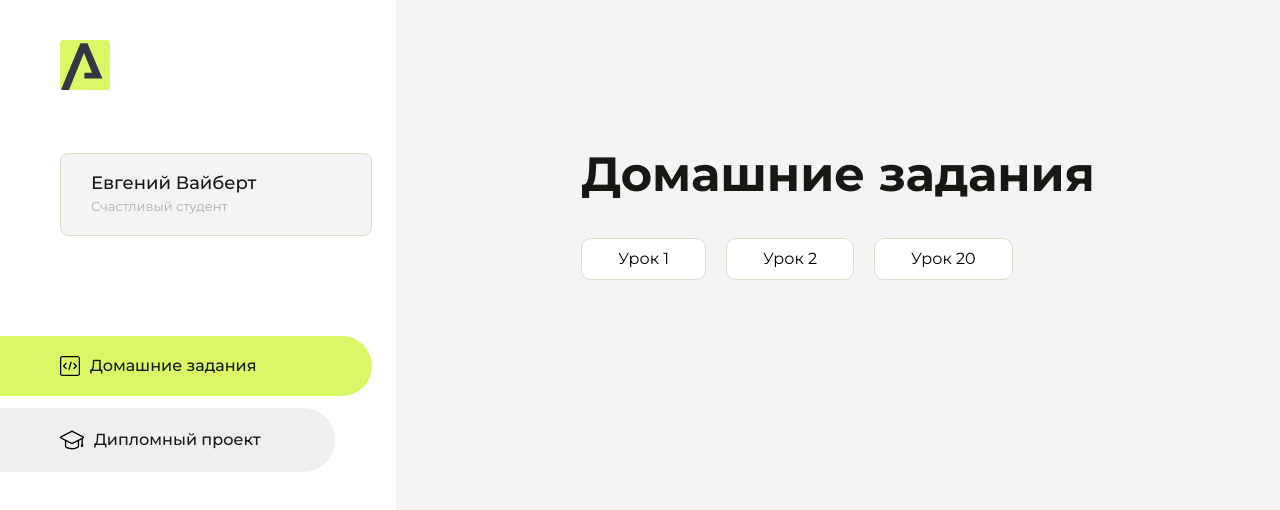
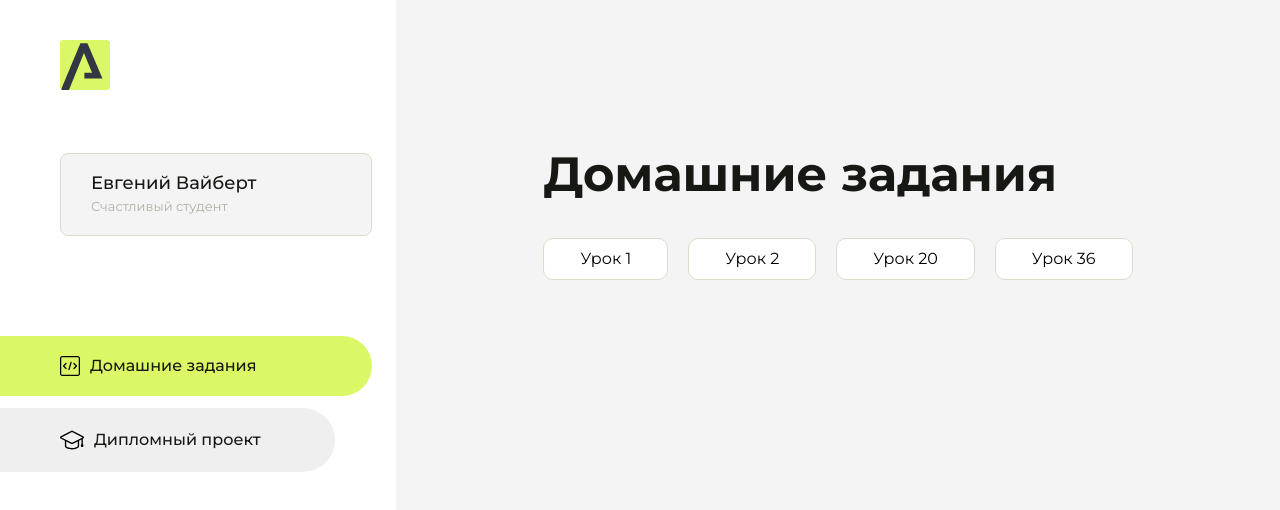
Before and after one commit to AgreCCP/Homework, a plain HTML site: page index.html in a window 1280 px wide. Drawn offline with Linux system fonts and the light colour scheme.

Commit message:
Update index.html

```diff
--- a/index.html
+++ b/index.html
@@ -97,10 +97,12 @@
                     </li>
                        <li class="content__list-item">
                         <a href="lesson-2/index.html">Урок 2</a>
-                    </li>
                        </li>
                        <li class="content__list-item">
                         <a href="lesson20/index.html">Урок 20</a>
+                    </li>
+                         <li class="content__list-item">
+                        <a href="lesson36/index.html">Урок 36</a>
                     </li>
                 </ul>
             </div>
```
